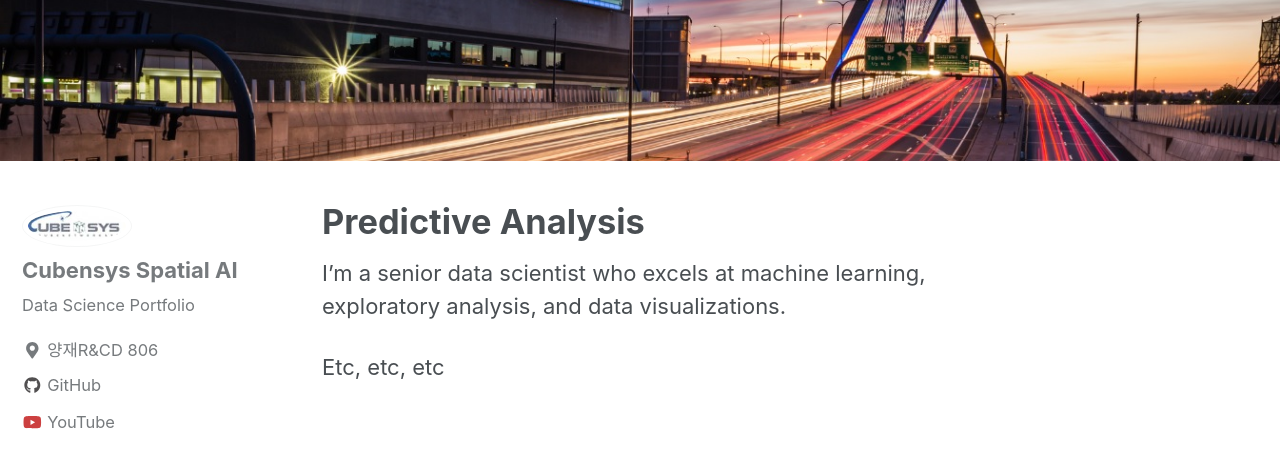
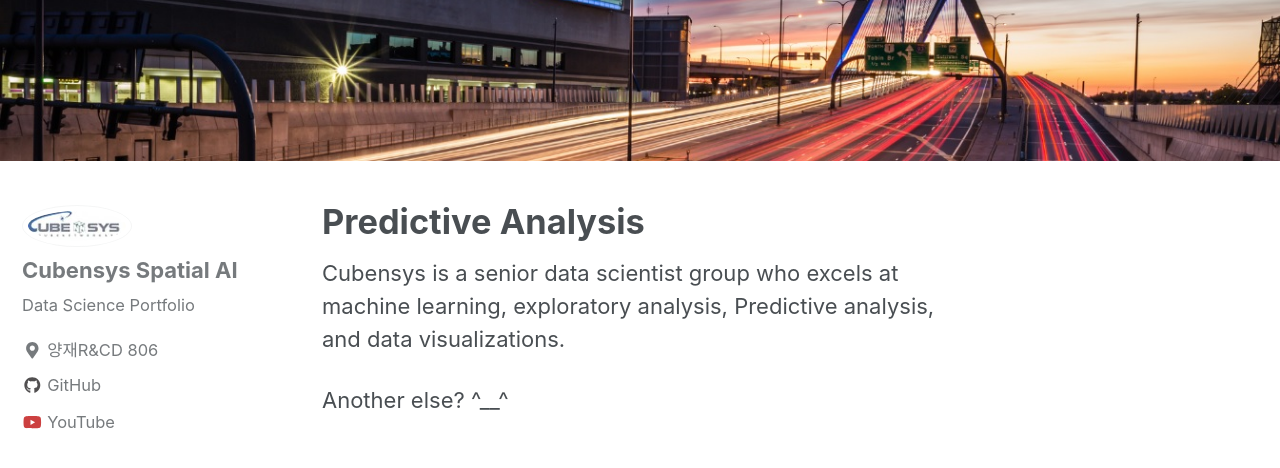
Before and after one commit to cubensys/cubensysintro.github.io, a Jekyll site: the page built from _pages/about.md, in a window 1280 px wide and 900 px high, scrolled down 412 px. Shown: the top 468 px of the window. Built offline with Jekyll 4.4.1, drawn with Linux system fonts in a browser that asks for light colours; nearby versions of some CDN libraries.

Commit message:
about update

```diff
--- a/_pages/about.md
+++ b/_pages/about.md
@@ -5,6 +5,7 @@ header:
   image: "/images/zakim.jpg"
 ---
 
-I'm a senior data scientist who excels at machine learning, exploratory analysis, and data visualizations.
+Cubensys is a senior data scientist group who excels at machine learning, exploratory analysis,
+Predictive analysis, and data visualizations.
 
-Etc, etc, etc
+Another else? ^__^
```
